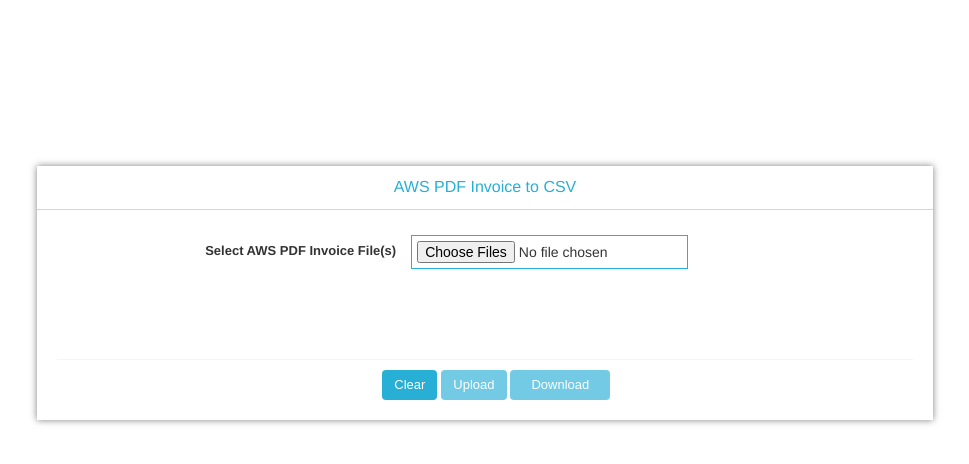
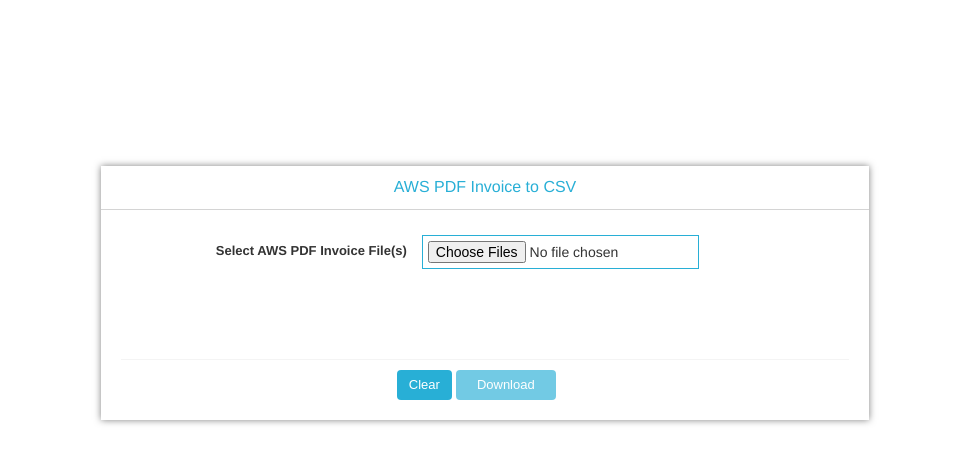
Before and after one commit to engineeringwitharavind/aws-invoice-converter, a Flask app: page / in a window 1280 px wide. Shown: the top 464 px of the page, without its empty margins (155-1124 px from the left). Run offline with Flask 2, Linux system fonts and the light colour scheme; some libraries are stand-ins or nearby versions.

Commit message:
Updated Screenshot

```diff
--- a/templates/index.html
+++ b/templates/index.html
@@ -78,17 +78,6 @@
                 onClick="window.location.reload()">
                 Clear
               </a>
-              <input
-              class="btn btn-info"
-              type="submit"
-              accept="application/pdf"
-              value="Upload" disabled
-              style="
-                background: #28AFD6;
-                border: #000;
-                font-family: sans-serif;
-                font-size: small;"
-                onClick="this.disabled=true; this.value='Upload'; showDownload(); alert('File(s) Uploaded Successfully!!\nDownload Your Converted Files')"/>
               <a href="/download_file">
                 <button
                 class="btn btn-info"
@@ -197,7 +186,7 @@
       }
 
       .div-parent {
-        width: 65% !important;
+        width: 60% !important;
       }
       @media only screen and (max-width: 767px) {
         .div-parent {
@@ -216,7 +205,7 @@
         margin-bottom: 90px;
       }
       .login-box {
-        width: 70%;
+        width: 60%;
         margin: 13% auto;
         box-shadow: 0px 0px 7px rgba(0, 0, 0, 0.5);
       }
```
Also changed, not shown: AWS-Invoice-Converter.png.
